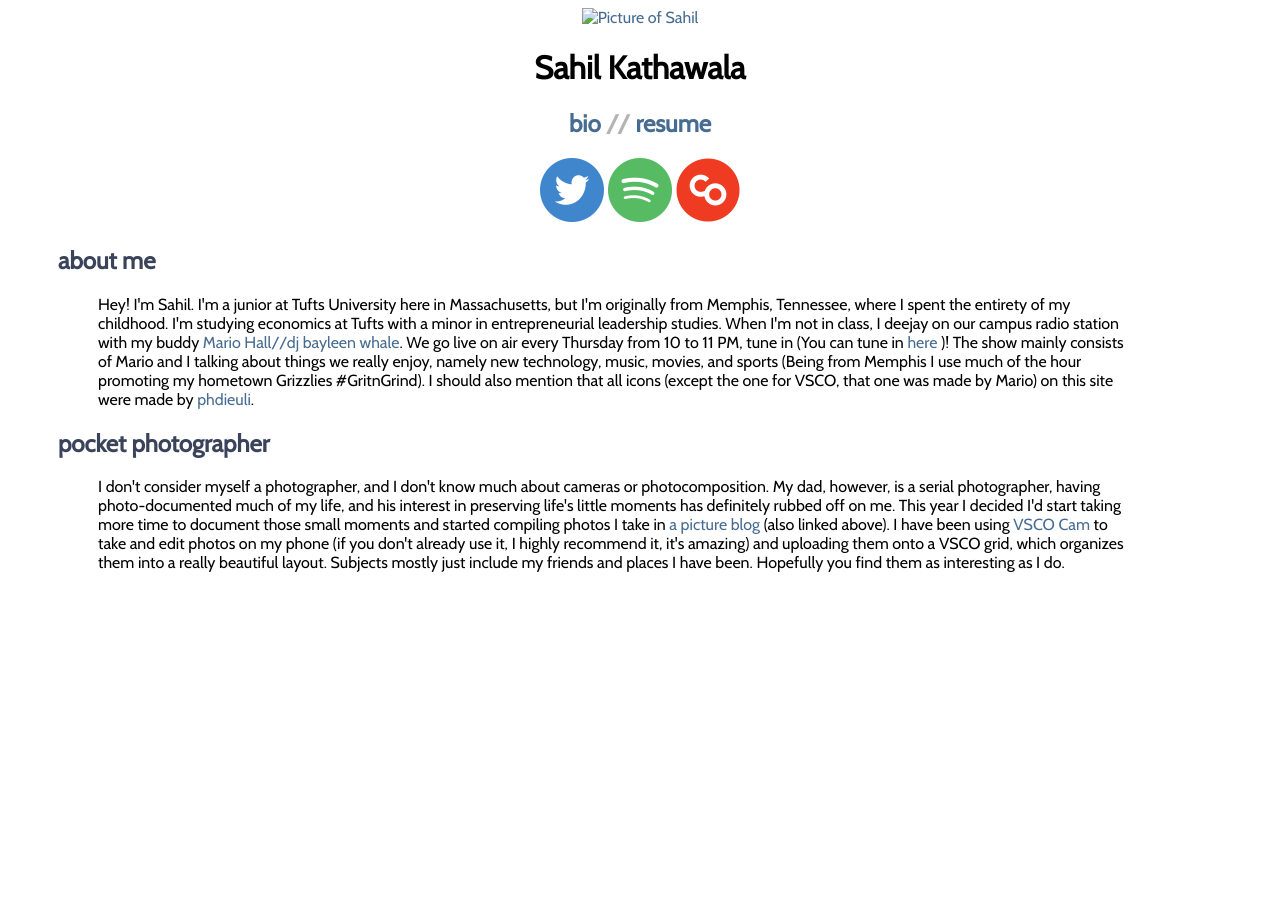
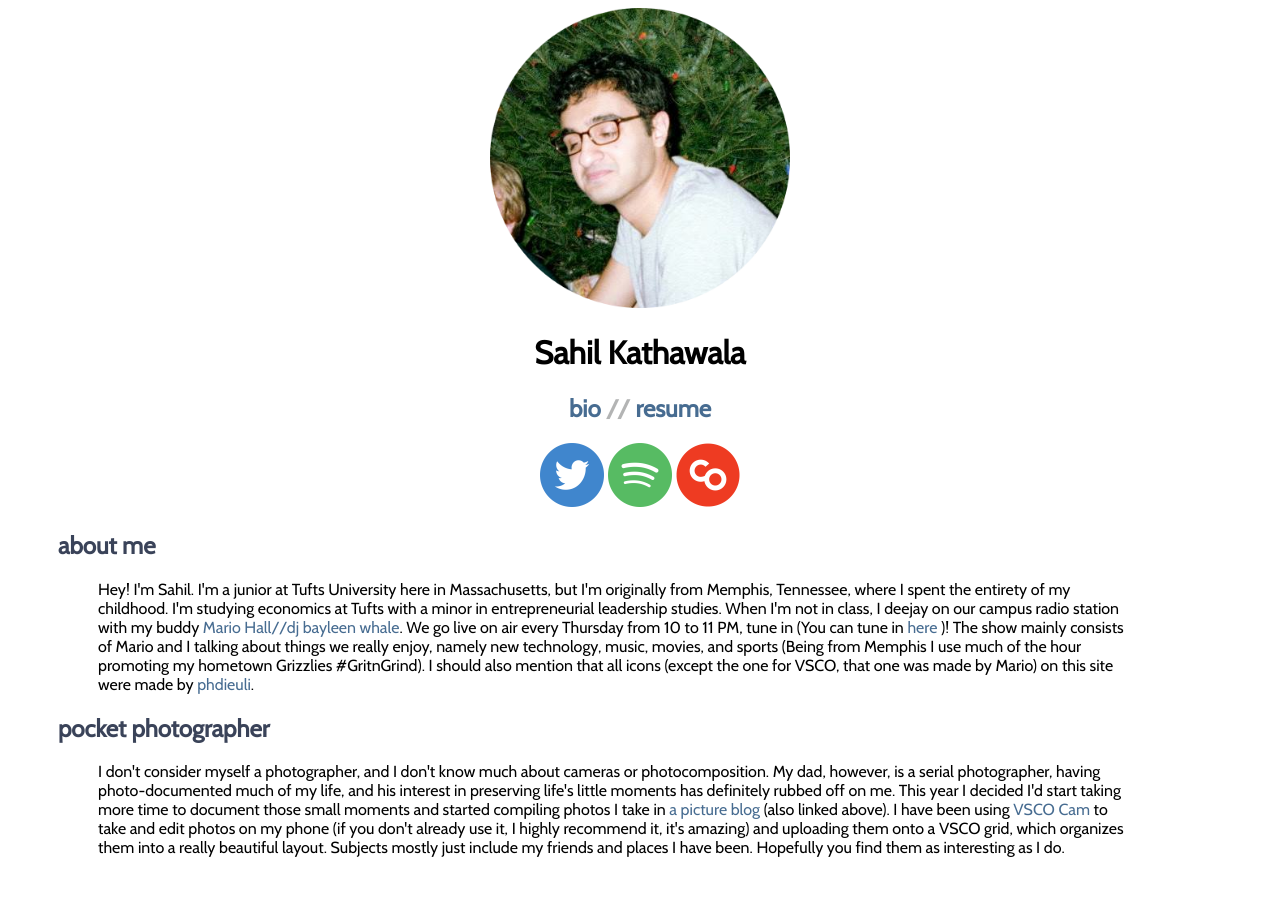
Before and after one commit to sahilkathawala/sahilkathawala.github.io, a plain HTML site: page bio.html in a window 1280 px wide. Before the commit the page ends 800 px from the top, so only its background shows below. Drawn offline with Linux system fonts and the light colour scheme.

Commit message:
now with new png photo

```diff
--- a/bio.html
+++ b/bio.html
@@ -9,7 +9,7 @@
 	</head>
 
 	<body>
-		<a href="./index.html"><img src="pic4web.jpg" id="me" alt="Picture of Sahil" width="300" height="300"/> </a>
+		<a href="./index.html"><img src="pic4web.png" id="me" alt="Picture of Sahil" width="300" height="300"/> </a>
 		<h1 class="headline">Sahil Kathawala</h1>
 		<h2 class="header">
 			<a href="bio.html">bio</a>
```
Also changed, not shown: index.html (+1 -1 lines), resume.html (+1 -1 lines).
